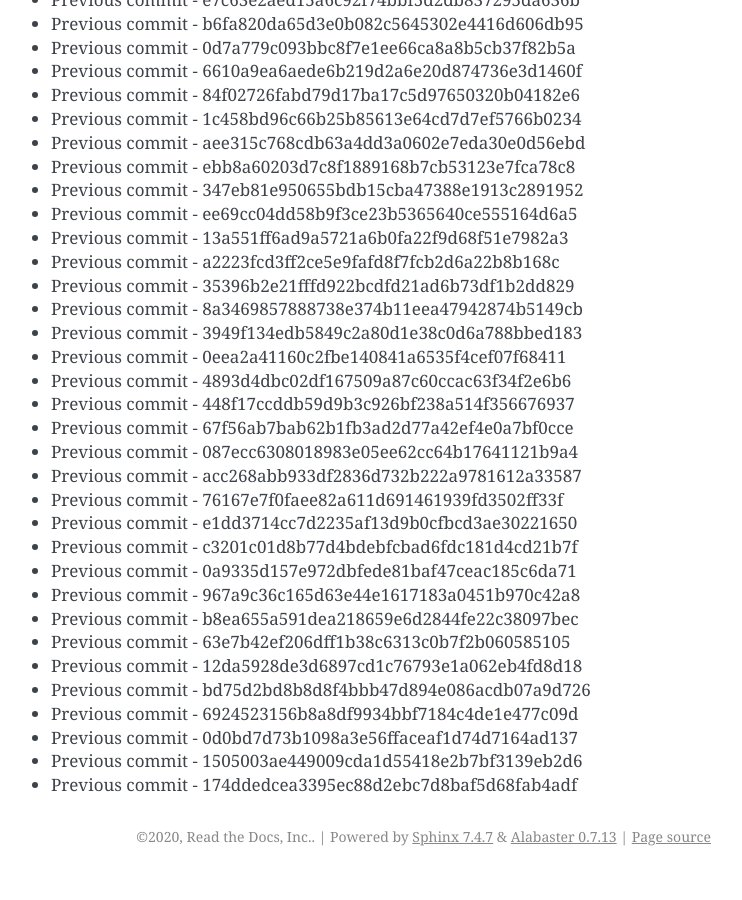
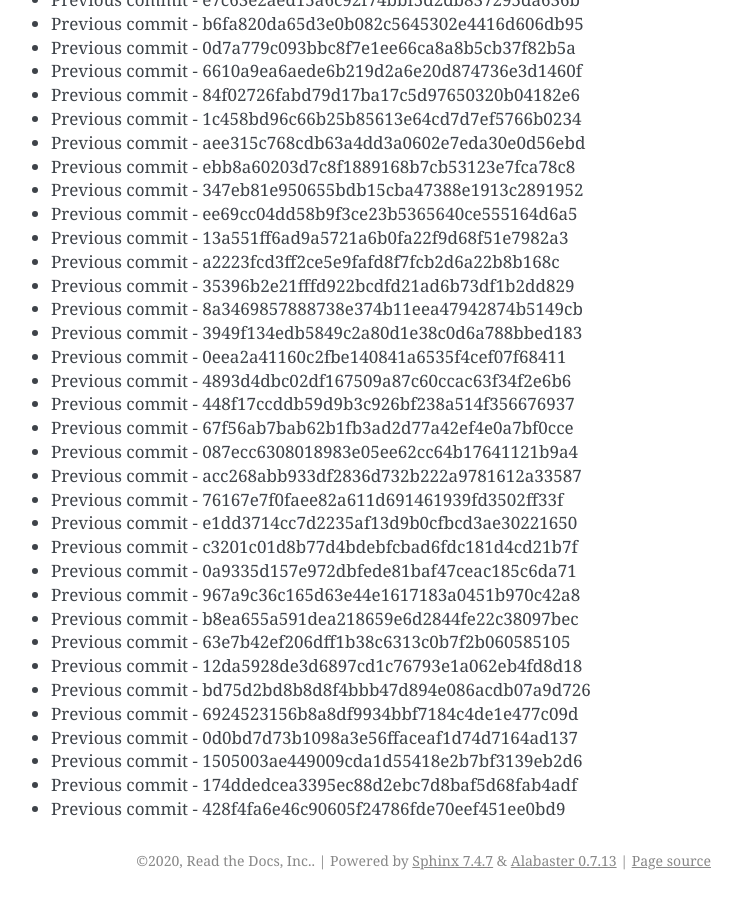
Before and after one commit to readthedocs/rtd-git-stresstest, a Sphinx documentation site: the page built from docs/updates.rst, in a window 1280 px wide and 900 px high, scrolled down 26499 px. Shown: the whole window, without its empty margins (399-1141 px from the left). Built offline with Sphinx 7.4.7, drawn with Linux system fonts in a browser that asks for light colours; before the commit the page ends 27375 px from its top, so only the background shows below that.

Commit message:
Generating commit from previous: 428f4fa6e46c90605f24786fde70eef451ee0bd9

```diff
--- a/docs/updates.rst
+++ b/docs/updates.rst
@@ -1145,3 +1145,4 @@ It can be tested for any performance characteristics.
 * Previous commit - 0d0bd7d73b1098a3e56ffaceaf1d74d7164ad137
 * Previous commit - 1505003ae449009cda1d55418e2b7bf3139eb2d6
 * Previous commit - 174ddedcea3395ec88d2ebc7d8baf5d68fab4adf
+* Previous commit - 428f4fa6e46c90605f24786fde70eef451ee0bd9
```
